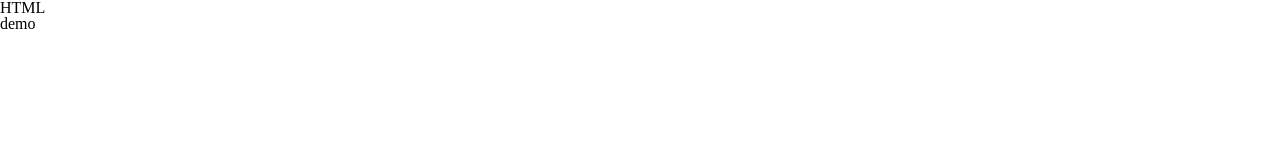
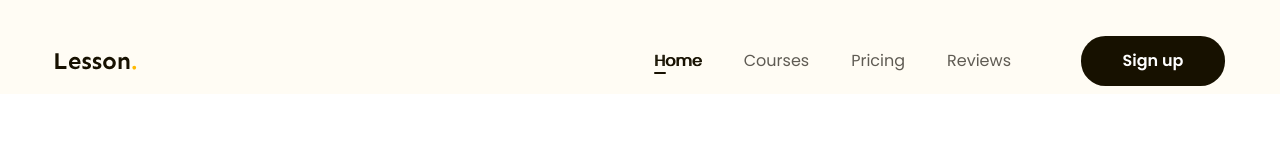
Before and after one commit to HoangAnh-tan/Figma-to-HTML, a plain HTML site: page index.html in a window 1280 px wide. Shown: the top 160 px of the page. Drawn offline with Linux system fonts and the light colour scheme.

Commit message:
3.Code header

```diff
--- a/assets/css/style.css
+++ b/assets/css/style.css
@@ -1,9 +1,82 @@
-*{
-    box-sizing: border-box;
+* {
+  box-sizing: border-box;
 }
-html{
-    font-size: 62.5%;
+html {
+  font-size: 62.5%;
 }
-body{
-    font-size: 1.6rem;
+body {
+  font-size: 1.6rem;
+  font-family: "Poppins", sans-serif;
 }
+/* Common */
+a {
+  text-decoration: none;
+}
+/* header */
+.header {
+  background: #fffcf4;
+}
+.header.fixed {
+  position: sticky;
+  top: -28px;
+}
+.header .body {
+  display: flex;
+  align-items: center;
+  padding: 36px 0 8px;
+}
+.main_content {
+  width: 1170px;
+  max-width: calc(100% -48px);
+  margin-left: auto;
+  margin-right: auto;
+}
+.btn {
+  display: inline-block;
+  min-width: 118px;
+  padding: 0 16px;
+  line-height: 50px;
+  color: #fff;
+  text-align: center;
+
+  font-size: 1.6rem;
+  font-weight: 600;
+  border-radius: 24.5px;
+  background: #171100;
+}
+.nav {
+  margin-left: auto;
+}
+.nav a {
+  position: relative;
+  color: #5f5b53;
+  font-size: 1.6rem;
+  padding: 8px 21px;
+}
+.header .btn-sign-up {
+  min-width: 144px;
+}
+.nav li.active a,
+.nav .a:hover {
+  color: #171100;
+  /* font-weight: 600; */
+  text-shadow: 1px 0 0 currentColor;
+}
+.nav ul {
+  display: flex;
+}
+.nav li.active a::after {
+  display: block;
+  position: absolute;
+  left: 21px;
+  bottom: 6px;
+  content: "";
+  width: 12px;
+  height: 2px;
+  flex-shrink: 0;
+  border-radius: 1px;
+  background: #171100;
+}
+.header .action{
+    margin-left: 49px;
+}
--- a/index.html
+++ b/index.html
@@ -5,12 +5,48 @@
     <meta name="viewport" content="width=device-width, initial-scale=1.0" />
     <!-- Reset CSS -->
     <link rel="stylesheet" href="./assets/css/reset.css" />
+    <!-- Embed fonts -->
+    <link rel="preconnect" href="https://fonts.googleapis.com" />
+    <link rel="preconnect" href="https://fonts.gstatic.com" crossorigin />
+    <link
+      href="https://fonts.googleapis.com/css2?family=Poppins:ital,wght@0,100;0,200;0,300;0,400;0,500;0,600;0,700;0,800;0,900;1,100;1,200;1,300;1,400;1,500;1,600;1,700;1,800;1,900&display=swap"
+      rel="stylesheet"
+    />
     <!-- Styles -->
     <link rel="stylesheet" href="./assets/css/style.css" />
+
     <title>Figma to HTML</title>
   </head>
-  <body>
-    <h1>HTML</h1>
-    <h2>demo</h2>
+  <body style="height: 10000px;">
+    <!-- header -->
+      <header class="header fixed">
+        <div class="main_content">
+          <div class="body">
+            <!-- logo -->
+            <img src="./assets/img/Logo.svg" alt="Lesson" class="logo" />
+            <!-- nav -->
+            <nav class="nav">
+                <ul>
+                  <li class="active">
+                    <a href="#!">Home</a>
+                  </li>
+                  <li>
+                    <a href="#!">Courses</a>
+                  </li>
+                  <li>
+                    <a href="#!">Pricing</a>
+                  </li>
+                  <li>
+                    <a href="#!">Reviews</a>
+                  </li>
+                </ul>
+            </nav class="nav">
+            <!-- btn action -->
+            <div class="action">
+              <a href="#!" class="btn btn-sign-up">Sign up</a>
+            </div>
+          </div>
+        </div>
+      </header>
   </body>
 </html>
```
Also changed, not shown: assets/img/Logo.svg (added).
